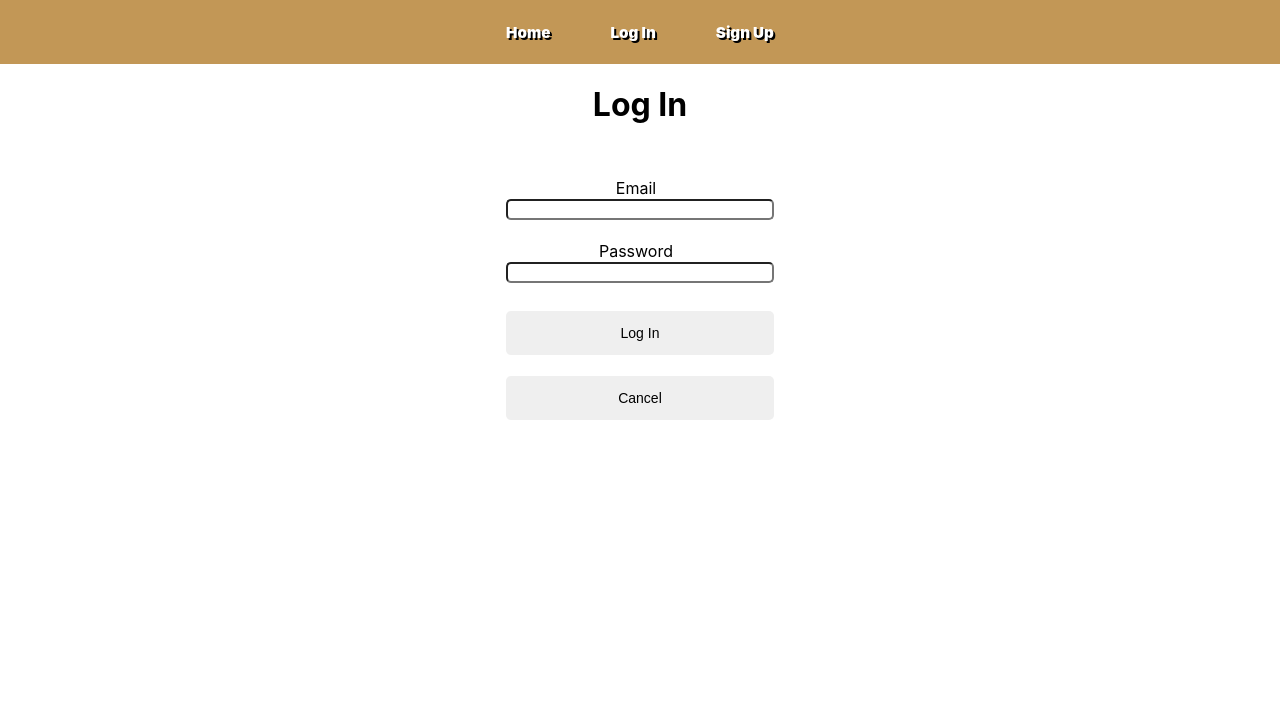
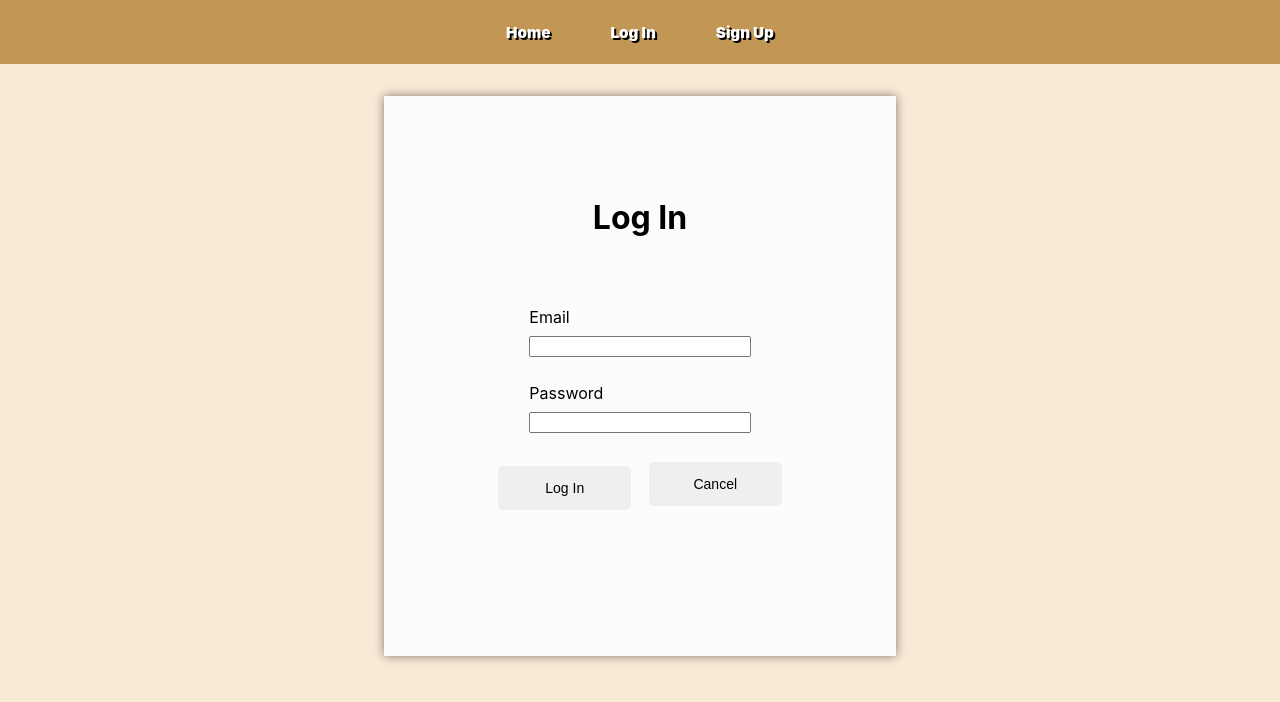
Before and after one commit to chenannchi/riji-front-end, a React (Create React App) app: page /login in a window 1280 px wide. Shown: the top 702 px of the page. Built offline with nearby package versions, Linux system fonts and the light colour scheme; no server answers.

Commit message:
style login form

```diff
--- a/src/components/LoginForm/LoginForm.jsx
+++ b/src/components/LoginForm/LoginForm.jsx
@@ -54,7 +54,7 @@ const LoginForm = props => {
           onChange={handleChange}
         />
       </div>
-      <div>
+      <div className={styles.btns_container}>
         <button className={styles.button}>Log In</button>
         <Link to="/">
           <button>Cancel</button>
--- a/src/components/LoginForm/LoginForm.module.css
+++ b/src/components/LoginForm/LoginForm.module.css
@@ -1,16 +1,46 @@
+h1{
+  margin: 0;
+}
+
 .container {
   display: flex;
   flex-flow: column nowrap;
   justify-content: center;
   align-items: center;
-  margin-bottom: 50px;
+  height: 100%;
+  width: 100%;
+  padding: 5%;
 }
 
-.label,
-.button {
-  margin-right: 0.5rem;
+.container label
+, .container input{
+  margin: 1% 0;
+  width: 50%;
 }
 
 .inputContainer {
   margin-bottom: 1rem;
+  display: flex;
+  justify-content: center;
+  align-items: center;
+  flex-flow: column nowrap;
+  width: 100%;
+  height: 100%;
+  margin: 2% 0;
 }
+
+.inputContainer *{
+  width: 100%;
+}
+
+.btns_container{
+  width: 100%;
+  display: flex;
+  justify-content: center;
+  align-items:center;
+}
+
+.btns_container > *{
+  width: 30%;
+  margin: 2%;
+}
--- a/src/components/SignupForm/SignupForm.jsx
+++ b/src/components/SignupForm/SignupForm.jsx
@@ -113,7 +113,7 @@ const SignupForm = props => {
           onChange={handleChangePhoto}
         />
       </div>
-      <div className={styles.inputContainer}>
+      <div className={styles.btns_container}>
         <button disabled={isFormInvalid()} className={styles.button}>
           Sign Up
         </button>
--- a/src/components/SignupForm/SignupForm.module.css
+++ b/src/components/SignupForm/SignupForm.module.css
@@ -1,35 +1,48 @@
+h1{
+  margin: 0;
+}
+
 .container {
   display: flex;
   flex-flow: column nowrap;
   justify-content: center;
   align-items: center;
-  /* border:black 2px solid; */
   height: 100%;
-  margin: 0 0 0 20px;
-  width: 60%;
+  width: 100%;
+  padding: 5%;
 }
 
-.label,
-.button {
-  margin-right: .5rem;
+.container label
+, .container input{
+  margin: 1% 0;
+  width: 50%;
 }
 
 .inputContainer {
   margin-bottom: 1rem;
   display: flex;
   justify-content: center;
+  align-items: center;
+  flex-flow: column nowrap;
+  width: 100%;
+  height: 100%;
+  margin: 2% 0;
+}
+
+.inputContainer *{
+  width: 100%;
+}
+
+.btns_container{
+  width: 100%;
+  display: flex;
+  justify-content: center;
   align-items:center;
 }
 
-form {
-  display: grid;
-  grid-gap: 5px;
-  grid-template-columns: repeat(2, minmax(auto, 150px));
-  text-align: center;
+.btns_container > *{
+  width: 25%;
+  /* margin: 0 1%; */
+  /* margin: 2.5%; */
+  /* border: 1px black solid; */
 }
-
-form * {
-  border-radius: 5px;
-  width: 100%;
-  color: black;
-}
--- a/src/pages/Login/Login.jsx
+++ b/src/pages/Login/Login.jsx
@@ -11,13 +11,17 @@ const LoginPage = props => {
 
   return (
     <main className={styles.container}>
+      <div id={styles.inner}>
         <h1>Log In</h1>
         <p>{message}</p>
+        <div>
           <LoginForm
             handleSignupOrLogin={props.handleSignupOrLogin}
             updateMessage={updateMessage}
           />
-    </main>
+        </div>
+      </div>
+    </main >
   )
 }
 
--- a/src/pages/Login/Login.module.css
+++ b/src/pages/Login/Login.module.css
@@ -1,7 +1,69 @@
-
-
 .container {
   display: flex;
+  justify-content: flex-start;
+  align-items: center;
+  flex-direction: column;
+  background-color: antiquewhite;
+  min-height: 94vh;
+}
+
+#inner{
+  margin: 32px 0;
+  display: flex;
+  justify-content: center;
+  align-items: center;
+  flex-direction: column;
+  width: 40vw;
+  /* border: 2px solid black; */
+  min-height: 70vh;
+  background-color: rgb(253, 252, 252);
+  box-shadow: 0 0 10px 0px rgba(0,0,0,.5);
+  padding: 10px;
+}
+
+#inner > div{
+  width: 100%;
+}
+
+#imgContainer{
+  width: 40%;
+  height: 100%;
+  display: flex;
+  justify-content: center;
   align-items: center;
   flex-direction: column;
 }
+
+
+#top_img{
+  float: left;
+  width:90%;
+  /* margin-left: -10%; */
+  position: relative;
+  z-index: 2;
+}
+
+#bottom_img{
+  float: right;
+  width: 65%;
+  margin-right: -70%;
+  margin-top: -35%;
+  z-index:3;
+}
+
+#rect{
+  border:10px solid burlywood;
+  display: float;
+  z-index:1;
+  width: 70%;
+  height: 250px;
+  margin-top: -60%;
+}
+
+#signup_image{
+  width: 70%;
+}
+
+#signup_image2{
+  width: 80%;
+}
--- a/src/pages/Signup/Signup.jsx
+++ b/src/pages/Signup/Signup.jsx
@@ -7,9 +7,8 @@ const Signup = props => {
 
   return (
     <main className={styles.container}>
-
       <div id={styles.inner}>
-        <div id={styles.imgContainer} >
+        {/* <div id={styles.imgContainer} >
           <div id={styles.top_img}>
             <img src='Images/friend4.jpg' alt="signup" id={styles.signup_image} />
           </div>
@@ -17,9 +16,8 @@ const Signup = props => {
           <div id={styles.bottom_img}>
             <img src="Images/diarybook.jpg" alt="signup" id={styles.signup_image2} />
           </div>
-        </div>
+        </div> */}
         <div>
-
           <SignupForm {...props}/>
         </div>
       </div>
--- a/src/pages/Signup/Signup.module.css
+++ b/src/pages/Signup/Signup.module.css
@@ -1,31 +1,36 @@
 .container {
+  display: flex;
+  justify-content: flex-start;
+  align-items: center;
+  flex-direction: column;
+  background-color: antiquewhite;
+  min-height: 94vh;
+}
+
+#inner{
+  margin: 32px 0;
   display: flex;
   justify-content: center;
   align-items: center;
-  flex-direction: column;
-  background-color: antiquewhite;
-  min-height: 92vh;
-}
-
-#inner{
-  display: flex;
-  justify-content: center;
-  align-items: center;
-  width: 70vw;
+  width: 40vw;
   /* border: 2px solid black; */
-  height: 70vh;
+  min-height: 70vh;
   background-color: rgb(253, 252, 252);
   box-shadow: 0 0 10px 0px rgba(0,0,0,.5);
   padding: 10px;
 }
 
+#inner > div{
+  width: 100%;
+}
+
 #imgContainer{
   width: 40%;
+  height: 100%;
   display: flex;
   justify-content: center;
   align-items: center;
   flex-direction: column;
-  /* border: 10px burlywood solid; */
 }
 
 
```
Lines whose indentation alone changed are shown as unchanged.
